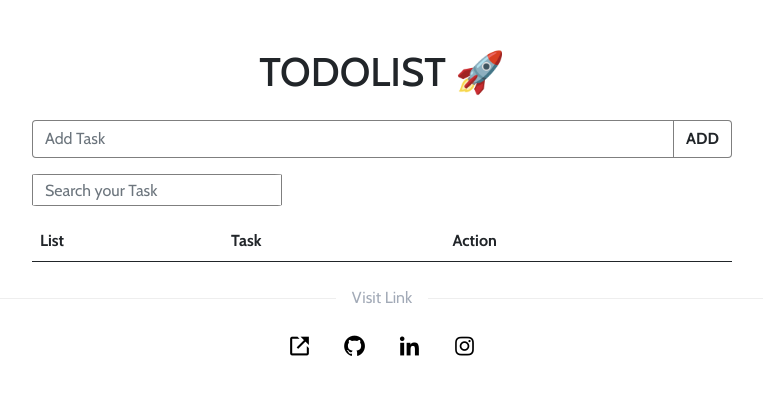
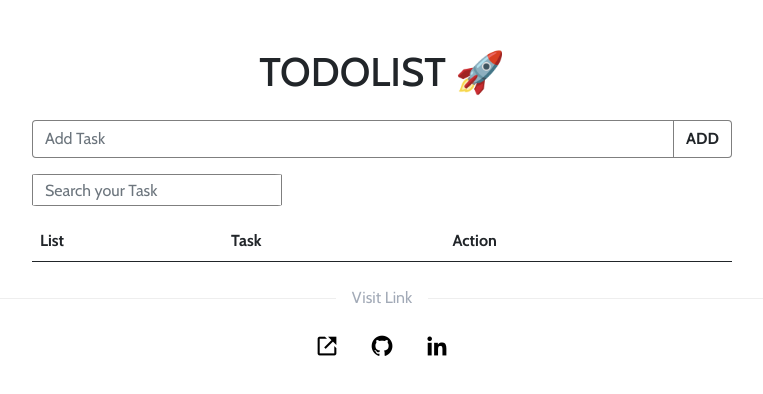
Before and after one commit to AtulChopade/To-Do-List, a plain HTML site: page index.html in a window 1280 px wide. Shown: the whole page, without its empty margins (258-1021 px from the left). Drawn offline with nearby package versions, Linux system fonts and the light colour scheme.

Commit message:
Change Icon and Testing

```diff
--- a/index.html
+++ b/index.html
@@ -10,7 +10,8 @@
     <link rel="stylesheet" href="style.css">
 
     <!-- Boostrap -->
-    <link href="https://cdn.jsdelivr.net/npm/bootstrap@5.0.2/dist/css/bootstrap.min.css" rel="stylesheet" integrity="sha384-EVSTQN3/azprG1Anm3QDgpJLIm9Nao0Yz1ztcQTwFspd3yD65VohhpuuCOmLASjC" crossorigin="anonymous">
+    <link href="https://cdn.jsdelivr.net/npm/bootstrap@5.0.2/dist/css/bootstrap.min.css" rel="stylesheet"
+        integrity="sha384-EVSTQN3/azprG1Anm3QDgpJLIm9Nao0Yz1ztcQTwFspd3yD65VohhpuuCOmLASjC" crossorigin="anonymous">
 
     <!-- Boxicons -->
     <link href='https://unpkg.com/boxicons@2.1.4/css/boxicons.min.css' rel='stylesheet'>
@@ -64,10 +65,11 @@
     </div>
 
     <ul class="list-group rounded-0 list-group-horizontal justify-content-center pb-2">
-        <a href="https://portfolio-five-xi-45.vercel.app/" target="_blank"><i class='icon bx bx-link-external' ></i></a>
-        <a href="https://github.com/Tejas-b463" target="_blank"><i class='icon bx bxl-github'></i></a>
-        <a href="https://www.linkedin.com/in/tejas-banait/" target="_blank"> <i class='icon bx bxl-linkedin'></i></a>
-        <a href="https://www.instagram.com/tejas_b463/" target="_blank"> <i class='icon bx bxl-instagram'></i></a>
+        <a href="https://www.salesforce.com/trailblazer/achopade8" target="_blank"><i
+                class='icon bx bx-link-external'></i></a>
+        <a href="https://github.com/AtulChopade" target="_blank"><i class='icon bx bxl-github'></i></a>
+        <a href="https://www.linkedin.com/in/atul-chopade-944817214/" target="_blank"> <i
+                class='icon bx bxl-linkedin'></i></a>
     </ul>
 
 
```
